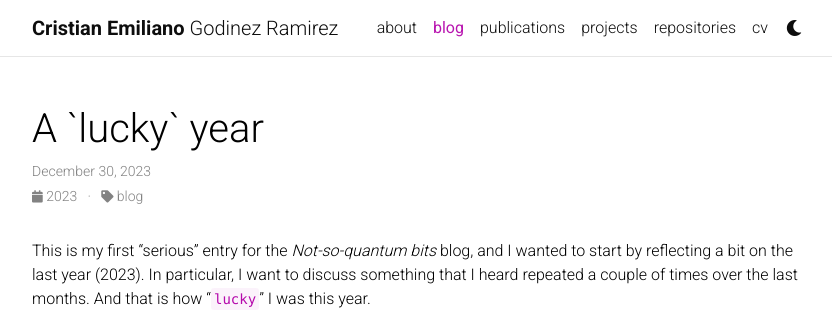
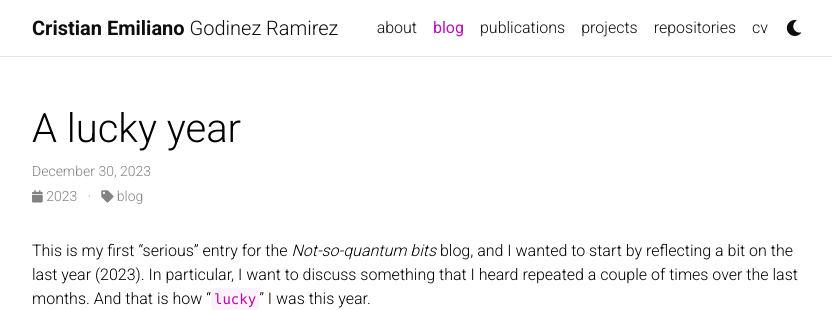
Before and after one commit to EmilianoG-byte/EmilianoG-byte.github.io, a Jekyll site: the page built from blog/_posts/2023-12-30-lucky-year.md, in a window 1280 px wide and 900 px high. Shown: the top 310 px of the window, without its empty margins (223-1055 px from the left). Built offline with Jekyll 4.4.1, drawn with Linux system fonts in a browser that asks for light colours; comment, search, counter and statistics services are not loaded; a style sheet for code colours, icons or effects is not loaded.

```diff
--- a/blog/_posts/2023-12-30-lucky-year.md
+++ b/blog/_posts/2023-12-30-lucky-year.md
@@ -1,6 +1,6 @@
 ---
 layout: post
-title:  "A `lucky` year"
+title:  "A lucky year"
 ---
 
 This is my first "serious" entry for the _Not-so-quantum bits_ blog, and I wanted to start by reflecting a bit on the last year (2023). In particular, I want to discuss something that I heard repeated a couple of times over the last months. And that is how "`lucky`" I was this year.
```
